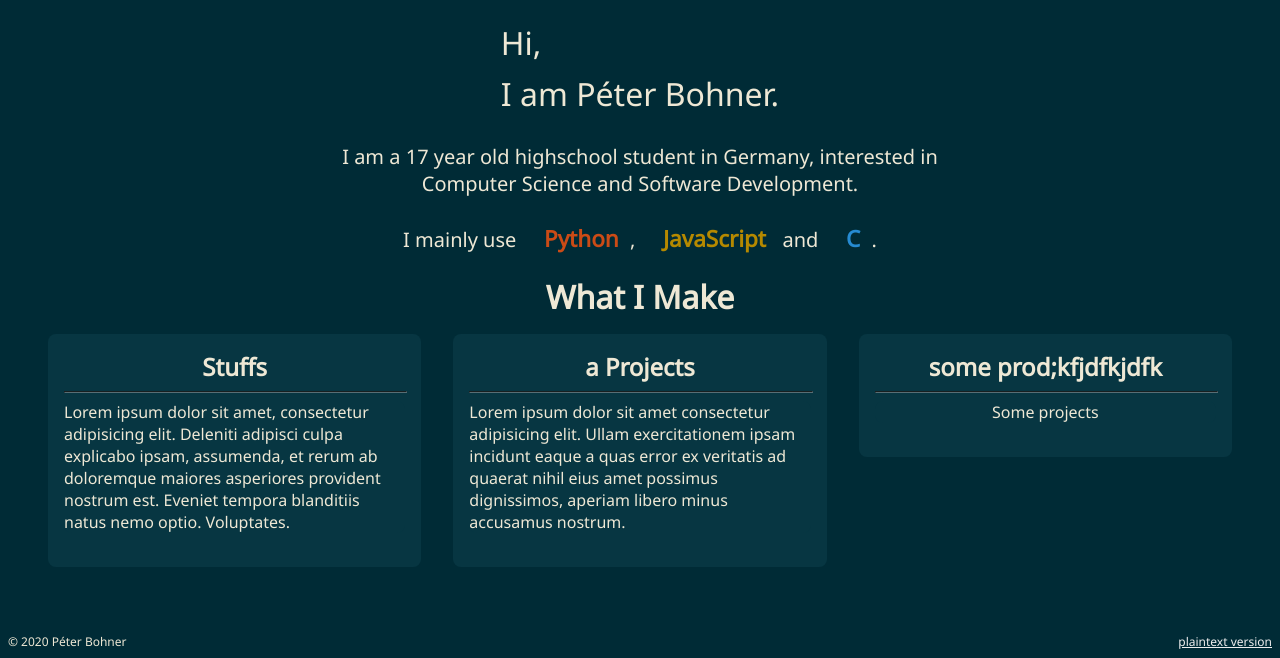
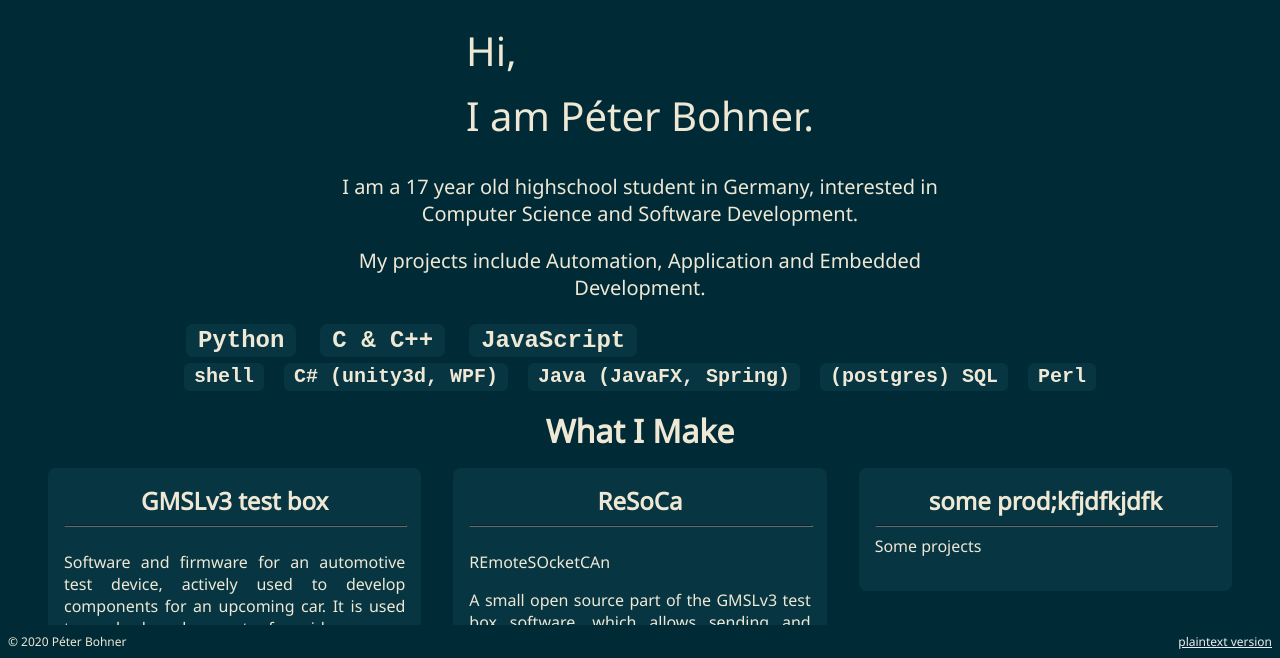
Before and after one commit to x-zvf/x-zvf.github.io, a plain HTML site: page index.html in a window 1280 px wide. Shown: the part 142-800 px from the top of the page. Drawn offline with Linux system fonts and the light colour scheme; a small style sheet from the web is missing.

Commit message:
[AUTOSAVE] AMMEND BEFORE PUSH

```diff
--- a/index.html
+++ b/index.html
@@ -11,8 +11,10 @@
       integrity="sha384-hWVjflwFxL6sNzntih27bfxkr27PmbbK/iSvJ+a4+0owXq79v+lsFkW54bOGbiDQ"
       crossorigin="anonymous"
     />
-    <link rel="stylesheet"
-    href="https://fonts.googleapis.com/css?family=Noto+Sans" />
+    <link
+      rel="stylesheet"
+      href="https://fonts.googleapis.com/css?family=Noto+Sans"
+    />
     <link
       rel="stylesheet"
       href="//cdn.jsdelivr.net/npm/hack-font@3.3.0/build/web/hack-subset.css"
@@ -42,75 +44,109 @@
     <section class="s-greeting">
       <div>
         <p>Hi,</p>
+        <p>I am Péter Bohner.</p>
+      </div>
+    </section>
+
+    <section class="s-about">
+      <div class="">
         <p>
-          I am Péter Bohner.
+          I am a 17 year old highschool student in Germany, interested in
+          Computer Science and Software Development.
+        </p>
+        <p>
+          My projects include Automation, Application and Embedded Development.
         </p>
       </div>
     </section>
 
-    <section class="s-about">
-      <p>
-        I am a 17 year old highschool student in Germany, interested in Computer
-        Science and Software Development.
-      </p>
-    </section>
-
     <section class="s-tech-wrapper">
       <div class="s-tech">
-        I mainly use <b class="lang lang-python">Python</b>,
-        <b class="lang lang-js">JavaScript</b> and <b class="lang lang-c">C</b>.
+        <div class="tags tag-lg">
+          <div class="lang">Python</div>
+          <div class="lang">C & C++</div>
+          <div class="lang">JavaScript</div>
+        </div>
+        <div class="tags tag-md">
+          <div class="lang">shell</div>
+          <div class="lang">C# (unity3d, WPF)</div>
+          <div class="lang">Java (JavaFX, Spring)</div>
+          <div class="lang">(postgres) SQL</div>
+          <div class="lang">Perl</div>
+        </div>
       </div>
     </section>
 
     <div class="projects-title-wrapper">
-      <h1 class="projects-title">
-        What I Make
-      </h1>
+      <h1 class="projects-title">What I Make</h1>
     </div>
 
     <section class="s-projects">
       <div class="grid-item">
-        <div class="about">
-          <h2>Stuffs</h2>
+        <div class="project">
+          <h2>GMSLv3 test box</h2>
           <hr class="hr-top" />
           <div class="content">
-            Lorem ipsum dolor sit amet, consectetur adipisicing elit. Deleniti
-            adipisci culpa explicabo ipsam, assumenda, et rerum ab doloremque
-            maiores asperiores provident nostrum est. Eveniet tempora blanditiis
-            natus nemo optio. Voluptates.
+            <p>
+              Software and firmware for an automotive test device, actively used
+              to develop components for an upcoming car. It is used to mock a
+              board computer for said car.
+            </p>
+            <p>Based on a RPi, it includes:</p>
+            <ul>
+              <li>Custom device drivers</li>
+              <li>A flexible, extensible emulator</li>
+              <li>Shell scripting and automation interface</li>
+              <li>RESTful API</li>
+              <li>(web) UI</li>
+            </ul>
+            <p>
+              With over 30k SLOC combined, this is my largest project thus far.
+            </p>
+            <div class="tags tag-sm">
+              <div class="lang">C</div>
+              <div class="lang">Python</div>
+              <div class="lang">shell</div>
+              <div class="lang">JavaScript (Svelte)</div>
+            </div>
           </div>
           <hr class="hr-bottom" />
         </div>
       </div>
       <div class="grid-item">
-        <div class="projects">
-          <h2>a Projects</h2>
+        <div class="project">
+          <h2>ReSoCa</h2>
           <hr class="hr-top" />
           <div class="content">
-            Lorem ipsum dolor sit amet consectetur adipisicing elit. Ullam
-            exercitationem ipsam incidunt eaque a quas error ex veritatis ad
-            quaerat nihil eius amet possimus dignissimos, aperiam libero minus
-            accusamus nostrum.
+            <p>
+              REmoteSOcketCAn
+            </p>
+            <p>
+              A small open source part of the GMSLv3 test box software, which allows
+              sending and receiving CANFD messages over TCP/IP via on Protobuf.
+            </p>
+            <div class="tags tag-sm">
+              <div class="lang">C++</div>
+              <div class="lang">boost</div>
+              <div class="lang">C# (WPF)</div>
+            </div>
+
           </div>
           <hr class="hr-bottom" />
         </div>
       </div>
       <div class="grid-item">
-        <div class="contact">
+        <div class="project">
           <h2>some prod;kfjdfkjdfk</h2>
           <hr class="hr-top" />
-          <div class="content">
-            Some projects
-          </div>
+          <div class="content">Some projects</div>
           <hr class="hr-bottom" />
         </div>
       </div>
     </section>
 
     <footer>
-      <div class="copy">
-        &copy; 2020 Péter Bohner
-      </div>
+      <div class="copy">&copy; 2020 Péter Bohner</div>
       <div class="plain-link">
         <a href="/plain.html">plaintext version</a>
       </div>
--- a/main.css
+++ b/main.css
@@ -16,6 +16,41 @@
   --cyan: #2aa198;
   --green: #859900;
 }
+
+.lang {
+  display: inline-block;
+  padding: 0.125em 0.5em;
+  margin: 0.125em 0.5em;
+  font-family: "Hack Nerd Font", monospace;
+  font-weight: 600;
+  font-size: inherit;
+  border-radius: 0.3em;
+  background: var(--base02);
+}
+/* .lang-yellow {
+  background: var(--yellow);
+}
+.lang-orange {
+  background: var(--orange);
+}
+.lang-red {
+  background: var(--red);
+}
+.lang-magenta {
+  background: var(--magenta);
+}
+.lang-violet {
+  background: var(--violet);
+}
+.lang-blue {
+  background: var(--blue);
+}
+.lang-cyan {
+  background: var(--cyan);
+}
+.lang-green {
+  background: var(--green);
+} */
 
 html,
 body {
@@ -221,14 +256,14 @@ a {
   border-color: var(--base01);
 }
 
-.s-greeting{
+.s-greeting {
   padding: 0;
   margin: 0;
   width: auto;
   display: flex;
   flex-direction: column;
   align-items: center;
-  font-size: 2rem;
+  font-size: 2.5rem;
 }
 
 .s-greeting div {
@@ -286,12 +321,16 @@ a {
   width: 100%;
   font-size: 1.25em;
   display: flex;
+  flex-direction: row;
   align-items: center;
   justify-content: center;
 }
 
+.s-about div {
+  max-width: min(90%, 30em);
+}
+
 .s-about p {
-  max-width: min(90%, 30em);
   text-align: center;
 }
 
@@ -324,13 +363,12 @@ a {
   background: var(--base02);
 }
 
-.lang {
+/* .lang {
   padding: 0.125em 0.5em;
   margin: 0.125em 0.5em;
-  border-radius: 0.5em;
   font-size: 1.125em;
   margin-right: auto;
-}
+} */
 
 .b-other {
   padding: 0.125em 0.25em;
@@ -340,16 +378,15 @@ a {
   margin-left: auto;
 }
 
-.lang {
-  display: inline-block;
+.tag-sm {
+  font-size: 1rem;
 }
-.lang-python {color: var(--orange);}
-.lang-js {color: var(--yellow);}
-.lang-c {color: var(--blue);}
-.lang-csharp {color: var(--cyan);}
-.lang-java {color: var(--violet);}
-.lang-shell {color: var(--red);}
-.lang-perl {color: var(--blue);}
+.tag-md {
+  font-size: 1.25rem;
+}
+.tag-lg {
+  font-size: 1.5rem;
+}
 
 .projects-title-wrapper {
   margin: 0;
@@ -369,13 +406,19 @@ a {
   animation: flybottom-t 0.6s ease-out forwards 2.7s;
 }
 
+.tags {
+  display: flex;
+  flex-wrap: wrap;
+  justify-content: flex-start;
+}
+
 .s-projects {
   padding: 0 2rem;
   display: grid;
   grid-template-columns: repeat(auto-fit, minmax(20rem, 1fr));
 }
 
-.s-projects div div {
+.s-projects .project {
   border-width: 0.1rem;
   border-radius: 0.5rem;
   border-color: var(--base01);
@@ -497,6 +540,10 @@ footer div {
   animation: content-fadein 2s ease-in forwards 3.5s;
 }
 
+.content p {
+  text-align: justify;
+}
+
 @keyframes content-fadein {
   from {
     max-height: 0;
```
